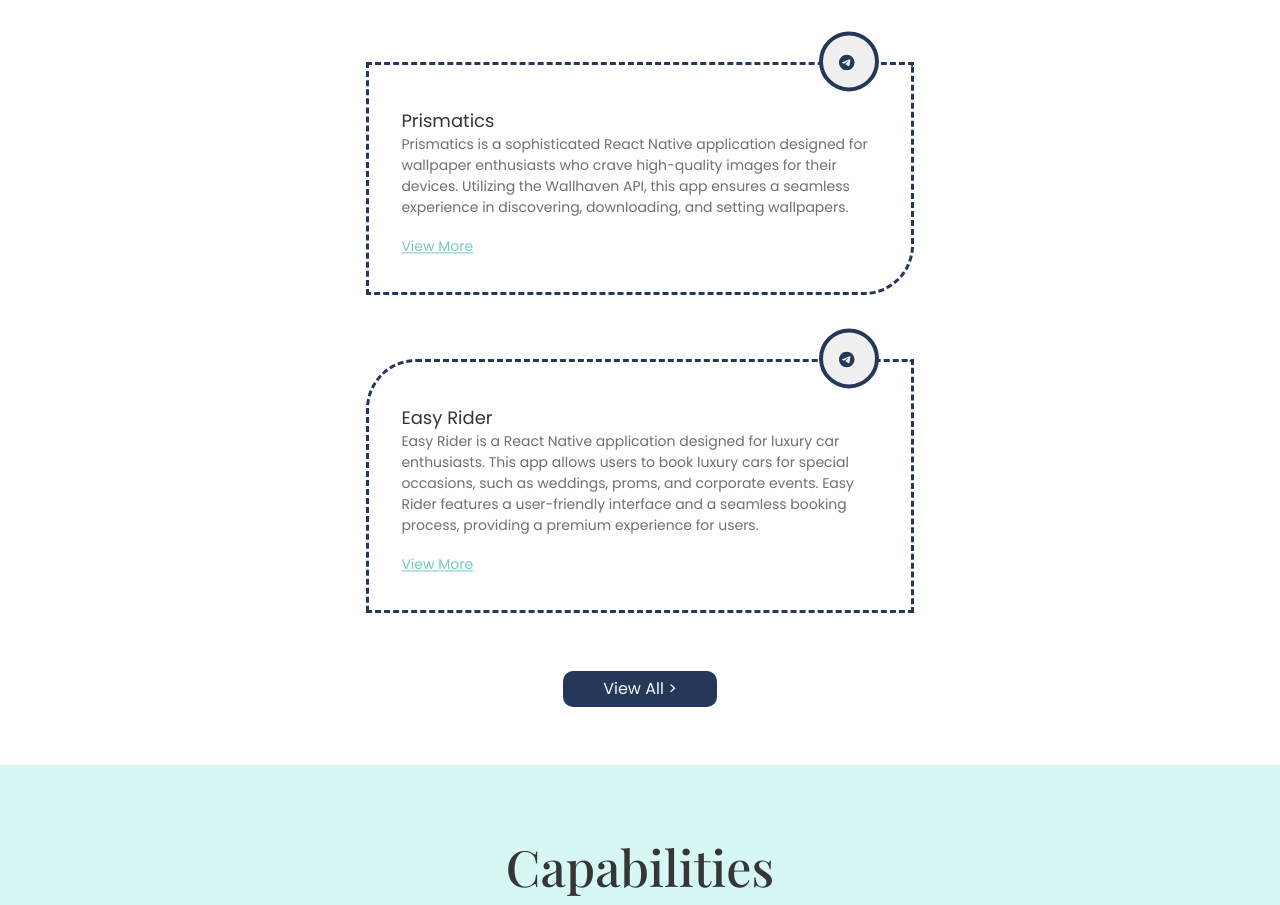
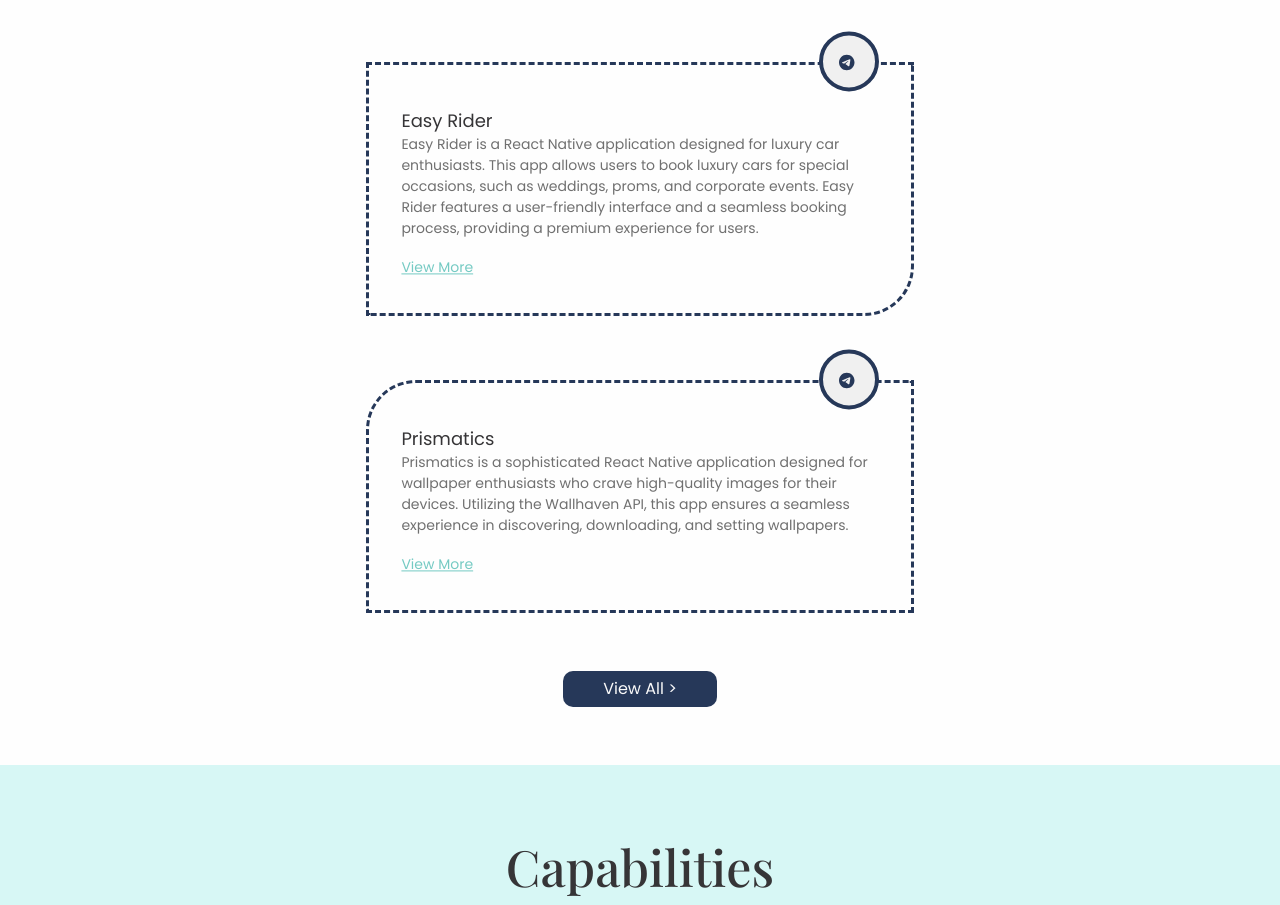
Before and after one commit to Rabinagurung/portfolio, a Next.js app: page / in a window 1280 px wide. Shown: the part 1227-2132 px from the top of the page. Built offline with nearby package versions, Linux system fonts and the light colour scheme.

Commit message:
order project

```diff
--- a/Constants/projects.js
+++ b/Constants/projects.js
@@ -19,6 +19,15 @@ export const projects = [
     photo: [DUO_1, DUO_2, DUO_3]
   },
   {
+    name: 'Easy Rider',
+    description:
+      'Easy Rider is a React Native application designed for luxury car enthusiasts. This app allows users to book luxury cars for special occasions, such as weddings, proms, and corporate events. Easy Rider features a user-friendly interface and a seamless booking process, providing a premium experience for users.',
+    githubLink: 'https://github.com/Rabinagurung/INFO-6132--01--lab-04',
+    projectLink: 'https://github.com/Rabinagurung/INFO-6132--01--lab-04',
+    tech: ['React Native', 'Firebase', 'Firestore', 'Expo'],
+    photo: [LUX_1, LUX_2, LUX_3]
+  },
+  {
     name: 'Prismatics',
     description:
       'Prismatics is a sophisticated React Native application designed for wallpaper enthusiasts who crave high-quality images for their devices. Utilizing the Wallhaven API, this app ensures a seamless experience in discovering, downloading, and setting wallpapers.',
@@ -26,14 +35,5 @@ export const projects = [
     projectLink: 'https://github.com/Rabinagurung/Prismatics',
     tech: ['React Native', 'Wallhaven API', 'Firebase', 'Firestore'],
     photo: [PRISMA_1, PRISMA_1, PRISMA_1]
-  },
-  {
-    name: 'Easy Rider',
-    description:
-      'Easy Rider is a React Native application designed for luxury car enthusiasts. This app allows users to book luxury cars for special occasions, such as weddings, proms, and corporate events. Easy Rider features a user-friendly interface and a seamless booking process, providing a premium experience for users.',
-    githubLink: 'https://github.com/Rabinagurung/INFO-6132--01--lab-04',
-    projectLink: 'https://github.com/Rabinagurung/INFO-6132--01--lab-04',
-    tech: ['React Native', 'Firebase', 'Firestore', 'Expo'],
-    photo: [LUX_1, LUX_2, LUX_3]
   }
 ];
```
